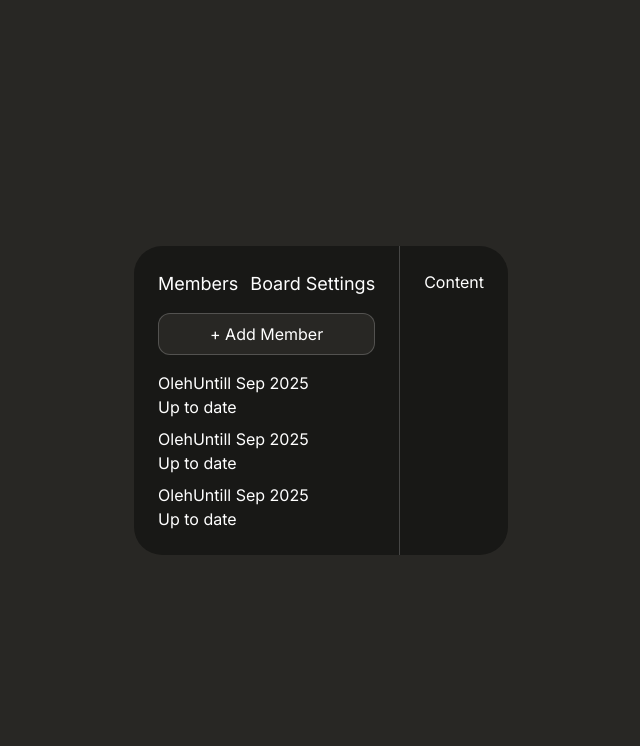
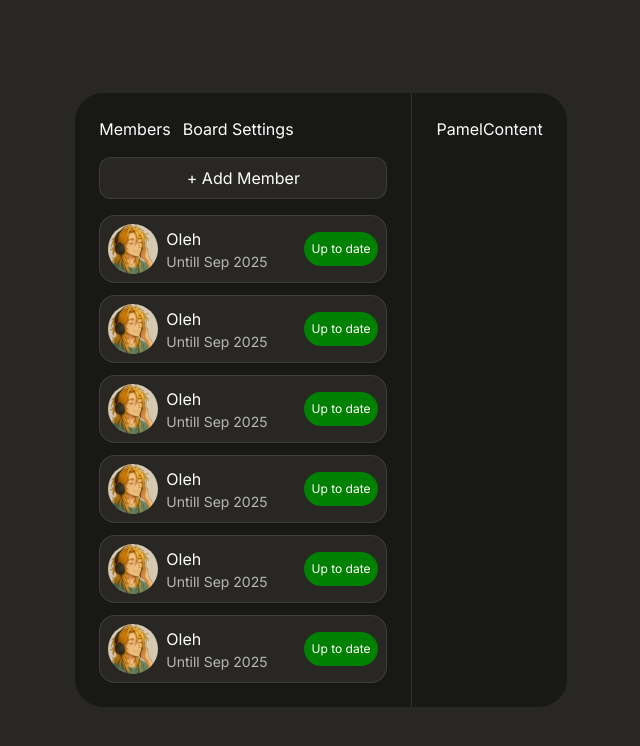
Before and after one commit to olehhasii/family-subscription-manager, a React (Vite) app: page / in a window 1280 px wide. Shown: the top 746 px of the page, without its empty margins (319-959 px from the left). Built offline with nearby package versions, Linux system fonts and the light colour scheme.

Commit message:
feature(admin-panel): side panel structure and members styles

```diff
--- a/src/features/adminPanel/AdminPanel.tsx
+++ b/src/features/adminPanel/AdminPanel.tsx
@@ -1,89 +1,25 @@
-import { style } from 'motion/react-client';
-import styled from 'styled-components';
 import AdminPanelButton from '../../ui/AdminPanelButton';
 
-export const StyledAdminPanel = styled.div`
-  color: var(--color-text-primary);
-  background-color: var(--color-bg-main);
-  border-radius: var(--spacing-28);
-
-  display: flex;
-`;
-
-export const BoardSide = styled.div`
-  padding: var(--spacing-24);
-  border-right: var(--border);
-`;
-
-export const BoardNav = styled.div`
-  display: flex;
-  gap: var(--spacing-12);
-`;
-
-export const BoardNavButton = styled.button`
-  background: none;
-  border: none;
-  outline: none;
-  color: var(--color-text-primary);
-  font-size: 18px;
-  cursor: pointer;
-`;
-
-export const BoardSideContent = styled.div`
-  margin-top: var(--spacing-16);
-`;
-
-export const BoardMembersList = styled.ul`
-  list-style: none;
-  display: flex;
-  flex-direction: column;
-  gap: var(--spacing-8);
-  margin-top: var(--spacing-16);
-`;
-
-export const BoardPanelContent = styled.div`
-  padding: var(--spacing-24);
-`;
+import { PanelMembersList, StyledAdminPanel } from './styles/AdminPanel.styles';
+import PanelSide from './components/PanelSide';
+import Member from './components/Member';
+import PanelContent from './components/PanelContent';
 
 export default function AdminPanel() {
   return (
     <StyledAdminPanel>
-      <BoardSide>
-        <BoardNav>
-          <BoardNavButton>Members</BoardNavButton>
-          <BoardNavButton>Board Settings</BoardNavButton>
-        </BoardNav>
-        <BoardSideContent>
-          <AdminPanelButton label="+ Add Member" />
-          <BoardMembersList>
-            <li>
-              <div>
-                <img />
-                <span>Oleh</span>
-                <span>Untill Sep 2025</span>
-              </div>
-              <span>Up to date</span>
-            </li>
-            <li>
-              <div>
-                <img />
-                <span>Oleh</span>
-                <span>Untill Sep 2025</span>
-              </div>
-              <span>Up to date</span>
-            </li>
-            <li>
-              <div>
-                <img />
-                <span>Oleh</span>
-                <span>Untill Sep 2025</span>
-              </div>
-              <span>Up to date</span>
-            </li>
-          </BoardMembersList>
-        </BoardSideContent>
-      </BoardSide>
-      <BoardPanelContent>Content</BoardPanelContent>
+      <PanelSide>
+        <AdminPanelButton label="+ Add Member" />
+        <PanelMembersList>
+          <Member />
+          <Member />
+          <Member />
+          <Member />
+          <Member />
+          <Member />
+        </PanelMembersList>
+      </PanelSide>
+      <PanelContent></PanelContent>
     </StyledAdminPanel>
   );
 }
--- /dev/null
+++ b/src/features/adminPanel/components/Member.tsx
@@ -0,0 +1,30 @@
+import { MemberBadge, MemberDate, MemberItem, MemberItemInfo, MemberName } from '../styles/Member.styles';
+
+import testImg from '../../../assets/avatar2.png';
+
+export default function Member() {
+  const badgeVariants = {
+    success: {
+      color: 'var(--color-green)',
+    },
+    danger: {
+      color: 'var(--color-red)',
+    },
+    due: {
+      color: 'var(--color-yellow)',
+    },
+  };
+
+  return (
+    <MemberItem>
+      <MemberItemInfo>
+        <img src={testImg} />
+        <div>
+          <MemberName>Oleh</MemberName>
+          <MemberDate>Untill Sep 2025</MemberDate>
+        </div>
+      </MemberItemInfo>
+      <MemberBadge $color={badgeVariants['success'].color}>Up to date</MemberBadge>
+    </MemberItem>
+  );
+}
--- /dev/null
+++ b/src/features/adminPanel/components/PanelContent.tsx
@@ -0,0 +1,5 @@
+import { PanelContent as StyledPanelContent } from '../styles/PanelContent.styles';
+
+export default function PanelContent() {
+  return <StyledPanelContent>PamelContent</StyledPanelContent>;
+}
--- /dev/null
+++ b/src/features/adminPanel/components/PanelSide.tsx
@@ -0,0 +1,13 @@
+import { PanelNav, PanelNavButton, PanelSideContent, PanelSide as StyledPanelSide } from '../styles/PanelSide.styles';
+
+export default function PanelSide({ children }: { children: React.ReactNode }) {
+  return (
+    <StyledPanelSide>
+      <PanelNav>
+        <PanelNavButton>Members</PanelNavButton>
+        <PanelNavButton>Board Settings</PanelNavButton>
+      </PanelNav>
+      <PanelSideContent>{children}</PanelSideContent>
+    </StyledPanelSide>
+  );
+}
--- /dev/null
+++ b/src/features/adminPanel/styles/AdminPanel.styles.ts
@@ -0,0 +1,17 @@
+import styled from 'styled-components';
+
+export const StyledAdminPanel = styled.div`
+  color: var(--color-text-primary);
+  background-color: var(--color-bg-main);
+  border-radius: var(--spacing-28);
+
+  display: flex;
+`;
+
+export const PanelMembersList = styled.ul`
+  list-style: none;
+  display: flex;
+  flex-direction: column;
+  gap: var(--spacing-12);
+  margin-top: var(--spacing-16);
+`;
--- /dev/null
+++ b/src/features/adminPanel/styles/Member.styles.ts
@@ -0,0 +1,44 @@
+import styled from 'styled-components';
+
+export const MemberItem = styled.li`
+  display: flex;
+  align-items: center;
+  background-color: var(--color-bg-secondary);
+  padding: var(--spacing-8);
+  border-radius: var(--spacing-16);
+  border: var(--border);
+  cursor: pointer;
+
+  & img {
+    width: 50px;
+    height: 50px;
+    border-radius: 999999px;
+  }
+`;
+
+export const MemberItemInfo = styled.div`
+  display: flex;
+  align-items: center;
+
+  & > div {
+    margin-left: var(--spacing-8);
+
+    display: flex;
+    flex-direction: column;
+  }
+`;
+
+export const MemberName = styled.span``;
+
+export const MemberDate = styled.span`
+  color: var(--color-text-secondary);
+  font-size: var(--text-md);
+`;
+
+export const MemberBadge = styled.span<{ $color: string }>`
+  margin-left: var(--spacing-36);
+  padding: var(--spacing-8);
+  border-radius: var(--spacing-24);
+  background-color: ${(props) => props.$color};
+  font-size: var(--text-s);
+`;
--- /dev/null
+++ b/src/features/adminPanel/styles/PanelContent.styles.ts
@@ -0,0 +1,5 @@
+import styled from 'styled-components';
+
+export const PanelContent = styled.div`
+  padding: var(--spacing-24);
+`;
--- /dev/null
+++ b/src/features/adminPanel/styles/PanelSide.styles.ts
@@ -0,0 +1,23 @@
+import styled from 'styled-components';
+
+export const PanelSide = styled.div`
+  padding: var(--spacing-24);
+  border-right: var(--border);
+`;
+
+export const PanelNav = styled.div`
+  display: flex;
+  gap: var(--spacing-12);
+`;
+
+export const PanelNavButton = styled.button`
+  background: none;
+  border: none;
+  outline: none;
+  color: var(--color-text-primary);
+  cursor: pointer;
+`;
+
+export const PanelSideContent = styled.div`
+  margin-top: var(--spacing-16);
+`;
--- a/src/styles/GlobalStyles.ts
+++ b/src/styles/GlobalStyles.ts
@@ -76,15 +76,22 @@ const GlobalStyle = styled.createGlobalStyle`
 
     /*  --color-bg-main: #100c08;
     --color-bg-secondary: #1f1c19; // #1B1816 */
+
     --color-bg-main: #181816;
     --color-bg-secondary: #282724;
+
+    /* --color-bg-main: #0c0803;
+    --color-bg-secondary: #1d1a18; */
+
     --color-red: red;
+    --color-green: green;
+    --color-yellow: yellow;
 
     --color-text-primary: #ffffff;
     --color-text-secondary: #b7b7b7ff;
     --color-text-dark: #000000;
 
-    --border: 1px solid rgba(255, 255, 255, 0.2);
+    --border: 1px solid rgba(255, 255, 255, 0.1);
 
     --text-xs: 0.625rem; /* 10px */
     --text-s: 0.75rem; /* 12px */
```
